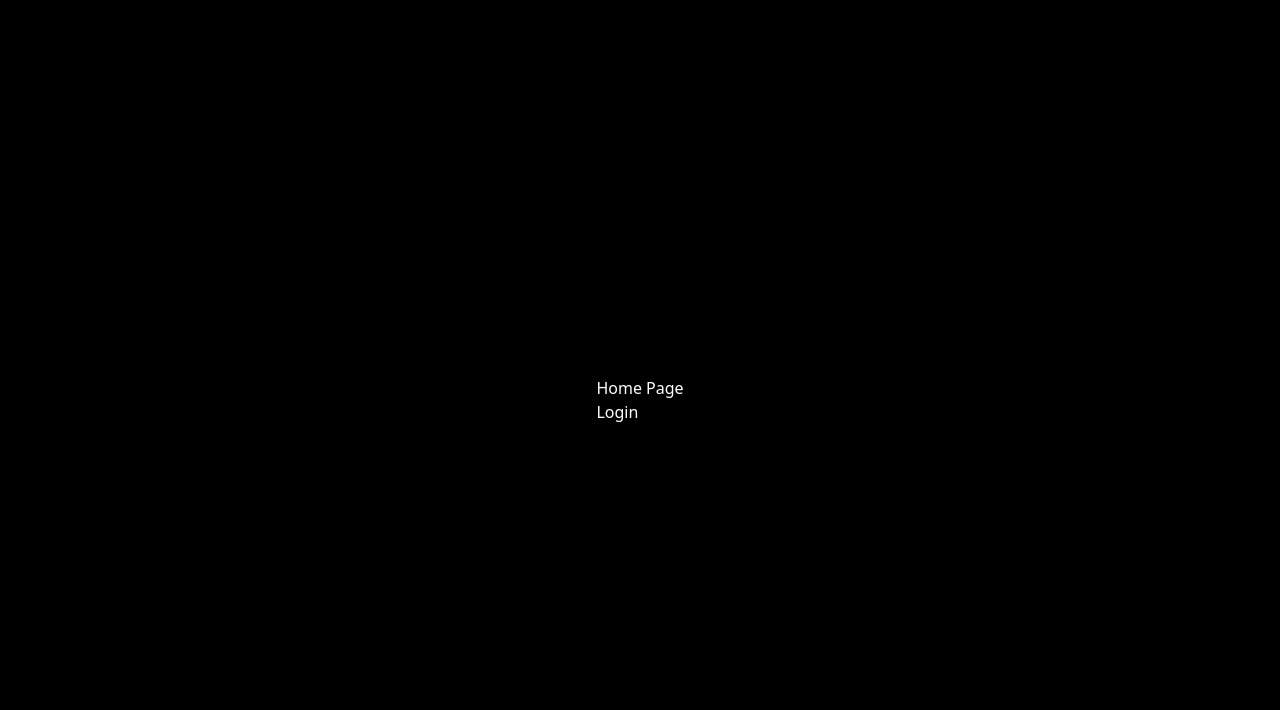
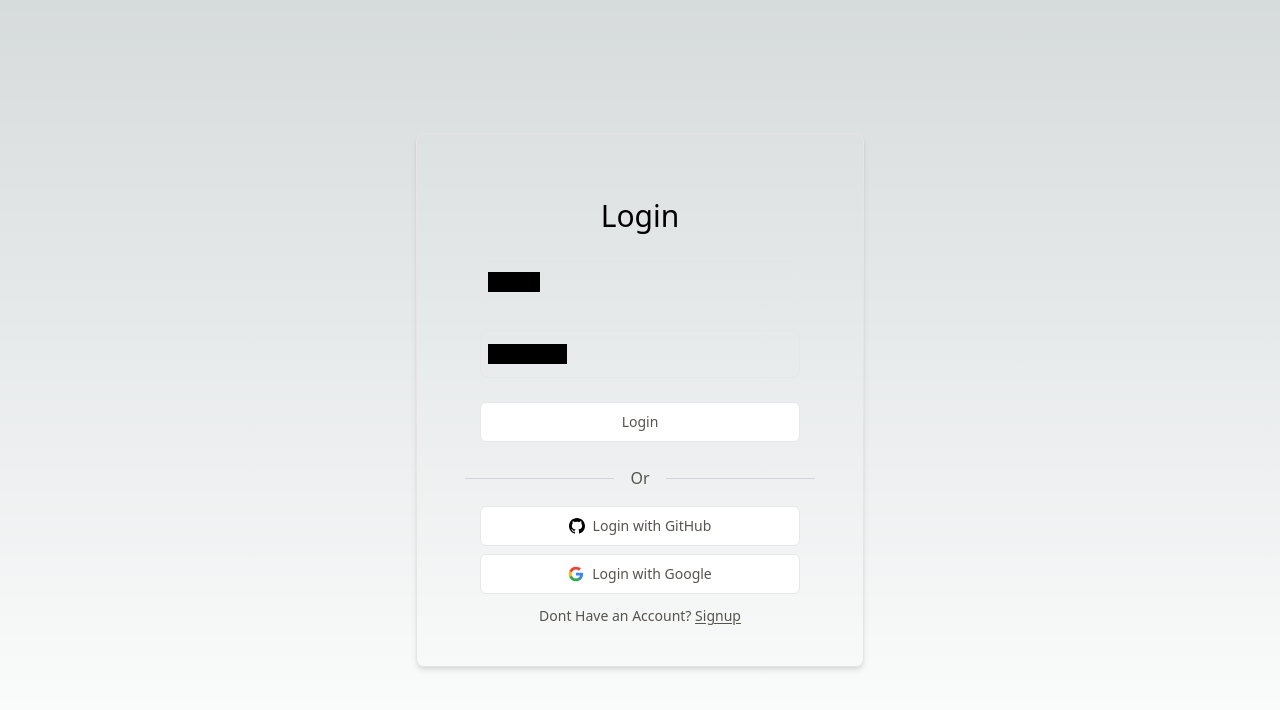
Before and after one commit to adam-cain/honours-project, a Next.js app: page / in a window 1280 px wide. Shown: the top 710 px of the page. Built offline with nearby package versions, Linux system fonts and the light colour scheme.

Commit message:
Add email and password fields to notes.txt and display error message in FormSubmitButton component

```diff
--- a/src/app/(auth)/login/page.tsx
+++ b/src/app/(auth)/login/page.tsx
@@ -1,92 +1,41 @@
 "use client";
-import LoadingDots from "@/components/icons/loading-dots";
-import AuthProviderButtonGroup from "@/components/Auth/provider-login-button";
-import FormSubmitButton from "@/components/Auth/form-submit-button";
 import { signIn } from "next-auth/react";
-import Link from "next/link";
-import { useState, FormEvent } from "react";
 import { validatePassword, validateEmail } from "@/lib/validation";
-import InputField from "@/components/Auth/input-field";
+import AuthForm from "@/components/Auth/auth-form";
 
 export default function LoginPage() {
-  const [formData, setFormData] = useState({ email: '', password: '', emailError: '', passwordError: '' });
-  const [loading, setLoading] = useState(false);
 
-  const handleChange = (e: React.ChangeEvent<HTMLInputElement>) => {
-    const { name, value } = e.target;
+    const login = async (formData: any): Promise<string> => {
+        console.log(formData);
+        const result = await signIn<'credentials'>('credentials', {
+            redirect: true,
+            email: formData.email,
+            password: formData.password,
+            callbackUrl: "/",
+        })
+        console.log(result);
+        return ""
+    }
 
-    if (value === '') {
-      setFormData(prev => ({ ...prev, [`${name}Error`]: '' }));
-    } else if (name === 'email') {
-      setFormData(prev => ({ ...prev, emailError: validateEmail(value) ? '' : 'Enter a valid email address.' }));
-    } else if (name === 'password') {
-      setFormData(prev => ({ ...prev, passwordError: validatePassword(value).errorMessage }));
-    }
-  };
-
-  const handleSubmit = async (e: FormEvent) => {
-    e.preventDefault();
-    if (formData.emailError !== '' || formData.passwordError !== '') return;
-    console.log(formData);
-    setLoading(true);
-    // Add additional validation before calling signIn
-    const result = await signIn<'credentials'>('credentials', {
-      redirect: false,
-      email: formData.email,
-      password: formData.password,
-      callbackUrl: "/",
-    }).then((e) => {
-      console.log(e);
-  });
-    setLoading(false);
-    // Handle result
-  };
-
-  return (
-    <>
-      <h1 className="mt-6 text-center font-cal text-3xl dark:text-white">
-        Login
-      </h1>
-
-      <form onSubmit={handleSubmit} className="flex flex-col mx-auto mt-4 w-11/12 max-w-xs sm:w-full">
-
-        <InputField
-          type="text"
-          name="email"
-          id="email_input"
-          label="Email"
-          error={formData.emailError}
-          onChange={handleChange}
-        />
-
-        <InputField
-          type="password"
-          name="password"
-          id="password_input"
-          label="Password"
-          error={formData.passwordError}
-          onChange={handleChange}
-        />
-
-        <FormSubmitButton loading={loading} text="Login" />
-      </form>
-
-
-      <div className="flex items-center justify-center mx-12 my-4">
-        <div className="flex-grow border-t border-gray-300"></div>
-        <span className="flex-shrink mx-4 text-stone-600 dark:text-stone-300">
-          Or
-        </span>
-        <div className="flex-grow border-t border-gray-300"></div>
-      </div>
-
-      <AuthProviderButtonGroup />
-
-      <p className="mt-3 text-center text-sm text-stone-600 dark:text-stone-300 font-medium">
-        <Link href="/signup" className="hover:text-stone-800 dark:hover:text-stone-100">
-          Dont Have an Account? <span className="underline underline-offset-2">Signup</span>
-        </Link>
-      </p>
-    </>
-  );
+    return (<AuthForm
+    title={"Login"}
+    fields={[
+        {
+            name: "email",
+            type: "text",
+            label: "Email",
+            validator: (e) => validateEmail(e) ? "" : "Enter a valid email address."
+        },
+        {
+            name: "password",
+            type: "password",
+            label: "Password",
+            validator: (e) => validatePassword(e).errorMessage
+        }
+    ]}
+    onSubmit={login}
+    alternateLink={{
+        href: "/signup",
+        text: <>Dont Have an Account? <span className="underline underline-offset-2">Signup</span></>
+    }} />)
 }
--- /dev/null
+++ b/src/app/(auth)/page.tsx
@@ -0,0 +1,84 @@
+"use client";
+import AuthProviderButtonGroup from "@/components/Auth/provider-login-button";
+import FormSubmitButton from "@/components/Auth/form-submit-button";
+import { signIn } from "next-auth/react";
+import Link from "next/link";
+import { useState, FormEvent } from "react";
+import { validatePassword, validateEmail } from "@/lib/validation";
+import InputField from "@/components/Auth/input-field";
+
+export default function LoginPage() {
+  const [formData, setFormData] = useState({ email: '', password: '', emailError: '', passwordError: '' });
+  const [loading, setLoading] = useState(false);
+
+  const handleChange = (e: React.ChangeEvent<HTMLInputElement>) => {
+    const { name, value } = e.target;
+
+    if (value === '') {
+      setFormData(prev => ({ ...prev, [`${name}Error`]: '' }));
+    } else if (name === 'email') {
+      setFormData(prev => ({ ...prev, emailError: validateEmail(value) ? '' : 'Enter a valid email address.' }));
+    } else if (name === 'password') {
+      setFormData(prev => ({ ...prev, passwordError: validatePassword(value).errorMessage }));
+    }
+  };
+
+  const handleSubmit = async (e: FormEvent) => {
+    e.preventDefault();
+    if (formData.emailError !== '' || formData.passwordError !== '') return;
+    console.log(formData);
+    setLoading(true);
+    // Add additional validation before calling signIn
+
+    setLoading(false);
+    // Handle result
+  };
+
+  return (
+    <>
+      <h1 className="mt-6 text-center font-cal text-3xl dark:text-white">
+        Login
+      </h1>
+
+      <form onSubmit={handleSubmit} className="flex flex-col mx-auto mt-4 w-11/12 max-w-xs sm:w-full">
+
+        <InputField
+          type="text"
+          name="email"
+          id="email_input"
+          label="Email"
+          error={formData.emailError}
+          onChange={handleChange}
+        />
+
+        <InputField
+          type="password"
+          name="password"
+          id="password_input"
+          label="Password"
+          error={formData.passwordError}
+          onChange={handleChange}
+        />
+
+        <FormSubmitButton loading={loading} text="Login" errorMessage={""}  />
+      </form>
+
+
+      <div className="flex items-center justify-center mx-12 my-4">
+        <div className="flex-grow border-t border-gray-300"></div>
+        <span className="flex-shrink mx-4 text-stone-600 dark:text-stone-300">
+          Or
+        </span>
+        <div className="flex-grow border-t border-gray-300"></div>
+      </div>
+
+      <AuthProviderButtonGroup />
+
+      <p className="mt-3 text-center text-sm text-stone-600 dark:text-stone-300 font-medium">
+        <Link href="/signup" className="hover:text-stone-800 dark:hover:text-stone-100">
+          Dont Have an Account? <span className="underline underline-offset-2">Signup</span>
+        </Link>
+      </p>
+    </>
+  );
+}
--- /dev/null
+++ b/src/components/Auth/auth-form.tsx
@@ -0,0 +1,94 @@
+import React, { useState, FormEvent } from "react";
+import AuthProviderButtonGroup from "@/components/Auth/provider-login-button";
+import FormSubmitButton from "@/components/Auth/form-submit-button";
+import Link from "next/link";
+import InputField from "@/components/Auth/input-field";
+
+interface Field {
+    name: string;
+    type: string;
+    label: string;
+    validator: (value: string) => string;
+}
+
+interface AuthFormProps {
+    title: string;
+    fields: Field[];
+    onSubmit: (formData: any) => Promise<string>;
+    alternateLink: { href: string; text: React.ReactNode };
+}
+
+export default function AuthForm({ title, fields, onSubmit, alternateLink }: AuthFormProps) {
+    const [formData, setFormData] = useState<any>({});
+    const [loading, setLoading] = useState(false);
+    const [credentialError, setCredentialError] = useState("");
+
+    const hasError = fields.some(field => formData[`${field.name}Error`]);
+
+    const handleChange = (e: React.ChangeEvent<HTMLInputElement>) => {
+        const { name, value } = e.target;
+        const errorKey = `${name}Error`;
+        if(value === "") {
+            setFormData((prev: object) => ({ ...prev, [name]: value, [errorKey]: "" }));
+            return;
+        }
+        const errorMessage = fields.find(field => field.name === name)?.validator(value);
+
+        setFormData((prev: object) => ({ ...prev, [name]: value, [errorKey]: errorMessage }));
+
+        if (!hasError && credentialError) {
+            setCredentialError("");
+        }
+    };
+
+    const handleSubmit = async (e: FormEvent) => {
+        e.preventDefault();
+        setLoading(true);
+        if (hasError) {
+            setCredentialError("Error in form fields");
+        } else {
+            await onSubmit(formData);
+        }
+        setLoading(false);
+    };
+
+    return (
+        <>
+            <h1 className="mt-6 text-center font-cal text-3xl dark:text-white">
+                {title}
+            </h1>
+
+            <form onSubmit={handleSubmit} className="flex flex-col mx-auto mt-4 w-11/12 max-w-xs sm:w-full">
+                {fields.map(field => (
+                    <InputField
+                        key={field.name}
+                        type={field.type}
+                        name={field.name}
+                        id={`${field.name}_input`}
+                        label={field.label}
+                        error={formData[`${field.name}Error`]}
+                        onChange={handleChange}
+                    />
+                ))}
+
+                <FormSubmitButton loading={loading} text={title} errorMessage={credentialError}/>
+            </form>
+
+            <div className="flex items-center justify-center mx-12 my-4">
+                <div className="flex-grow border-t border-gray-300"></div>
+                <span className="flex-shrink mx-4 text-stone-600 dark:text-stone-300">
+                    Or
+                </span>
+                <div className="flex-grow border-t border-gray-300"></div>
+            </div>
+
+            <AuthProviderButtonGroup />
+
+            <p className="mt-3 text-center text-sm text-stone-600 dark:text-stone-300 font-medium">
+                <Link href={alternateLink.href} className="hover:text-stone-800 dark:hover:text-stone-100">
+                    {alternateLink.text}
+                </Link>
+            </p>
+        </>
+    );
+}
--- a/src/components/Auth/form-submit-button.tsx
+++ b/src/components/Auth/form-submit-button.tsx
@@ -5,15 +5,19 @@
 interface FormSubmitButtonProps {
   loading: boolean;
   text: string;
+  errorMessage: string;
 }
 
-const FormSubmitButton: React.FC<FormSubmitButtonProps> = ({ loading, text }) => {
+const FormSubmitButton: React.FC<FormSubmitButtonProps> = ({ loading, text, errorMessage }) => {
   return (
-    <BaseButton onClick={() => {}} loading={loading}>
-      <p className="text-sm font-medium text-stone-600 dark:text-stone-400">
-        {text}
-      </p>
-    </BaseButton>
+    <>
+      <BaseButton onClick={() => { }} loading={loading}>
+        <p className="text-sm font-medium text-stone-600 dark:text-stone-400">
+          {text}
+        </p>
+      </BaseButton>
+      <p className="text-xs text-red-600 dark:text-red-400">{errorMessage}</p>
+    </>
   );
 };
 
--- a/src/components/Auth/input-field.tsx
+++ b/src/components/Auth/input-field.tsx
@@ -20,12 +20,12 @@
           id={id}
           aria-describedby={`${id}_error_help`}
           className={`peer block px-2.5 pb-2.5 pt-4 w-full text-sm text-gray-900 bg-transparent rounded-lg border appearance-none dark:text-white focus:outline-none focus:ring-0
-            ${error === "" ? "" : "dark:border-red-400 border-red-600"}`}
+            ${!error ? "" : "dark:border-red-400 border-red-600"}`}
           placeholder=""
         />
         <label htmlFor={id}
           className={`absolute text-sm bg-black duration-300 transform -translate-y-4 scale-75 top-2 z-10 origin-[0] px-2 peer-focus:px-2 peer-placeholder-shown:scale-100 peer-placeholder-shown:-translate-y-1/2 peer-placeholder-shown:top-1/2 peer-focus:top-2 peer-focus:scale-75 peer-focus:-translate-y-4 start-2
-            ${error === "" ? "" : "text-red-600 dark:text-red-400"}`}>{label}</label>
+            ${!error ? "" : "text-red-600 dark:text-red-400"}`}>{label}</label>
       </div>
       <p id={`${id}_error_help`} className="mt-2 text-xs text-red-600 dark:text-red-400">{error}</p>
     </div>
```
Also changed, not shown: src/lib/auth.ts (+6 -5 lines), notes.txt, temp/[domain]/[slug]/not-found.tsx (renamed from src/app/[domain]/[slug]/not-found.tsx), temp/[domain]/[slug]/page.tsx (renamed from src/app/[domain]/[slug]/page.tsx), temp/[domain]/layout.tsx (renamed from src/app/[domain]/layout.tsx), temp/[domain]/page.tsx (renamed from src/app/[domain]/page.tsx), 1 other file (tests, documents, lock files or other folders).
